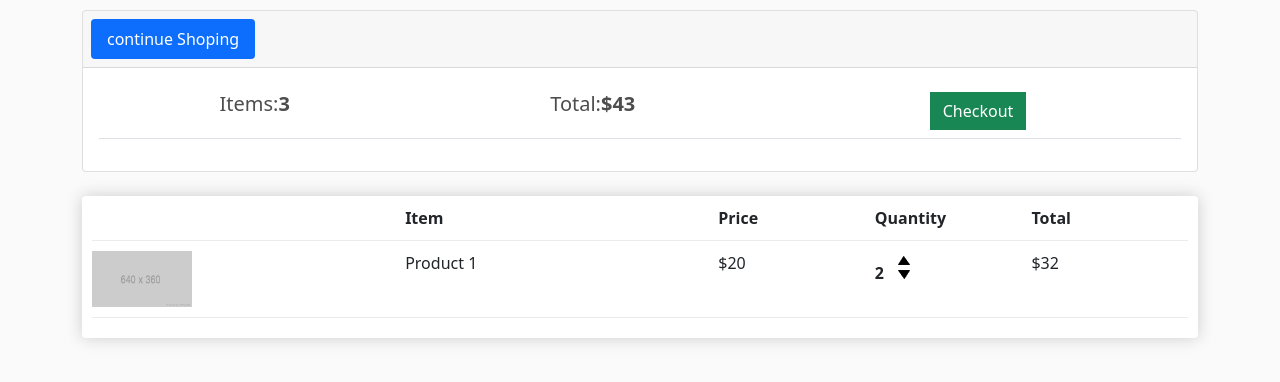
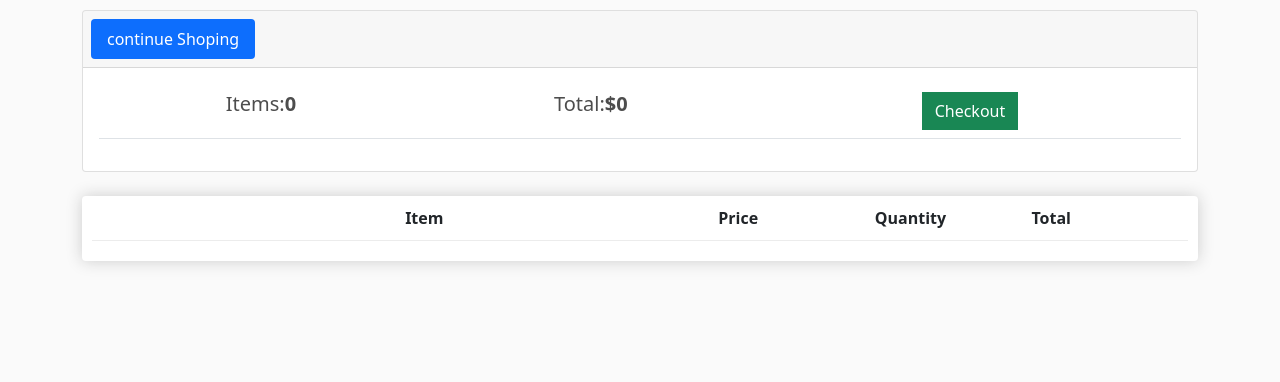
Before and after one commit to shobhit1215/Shopify, a Django app: page /cart/ in a window 1280 px wide. Shown: the part 56-438 px from the top of the page. Run offline with Django 3.2, Linux system fonts and the light colour scheme; lists and menus that the app fills with data are empty.

Commit message:
Added Cart Functionality

```diff
--- a/Shopify/settings.py
+++ b/Shopify/settings.py
@@ -129,3 +129,5 @@ DEFAULT_AUTO_FIELD = 'django.db.models.BigAutoField'
 STATICFILES_DIRS = [
     os.path.join(BASE_DIR,'static')
 ]
+MEDIA_URL = '/images/'
+MEDIA_ROOT = os.path.join(BASE_DIR,'static/images')
--- a/Shopify/urls.py
+++ b/Shopify/urls.py
@@ -15,8 +15,12 @@ Including another URLconf
 """
 from django.contrib import admin
 from django.urls import path,include
+from django.conf.urls.static import static
+from django.conf import settings
 
 urlpatterns = [
     path('admin/', admin.site.urls),
     path('',include('store.urls')),
 ]
+
+urlpatterns += static(settings.MEDIA_URL,document_root = settings.MEDIA_ROOT)
--- a/store/templates/store/cart.html
+++ b/store/templates/store/cart.html
@@ -18,8 +18,8 @@
             <div class="card-body">
                 <table class="table">
                     <tr>
-                        <th><h5>Items:<strong>3</strong></h5></th>
-                        <th><h5>Total:<strong>$43</strong></h5></th>
+                        <th><h5>Items:<strong>{{order.get_cart_items}}</strong></h5></th>
+                        <th><h5>Total:<strong>${{order.get_cart_total}}</strong></h5></th>
                         <th> <a href="{% url 'checkout' %}" class="btn btn-success">Checkout</a></th>
                     </tr>
 
@@ -36,21 +36,23 @@
                 <div style="flex:1"><strong>Quantity</strong></div>
                 <div style="flex:1"><strong>Total</strong></div>
             </div>
-
+            {% for item in items %}
             <div class="cart-row">
-                <div style="flex:2"><img class="row-image" src="{% static 'images/img.png' %}"></div>
-                <div style="flex:2"><p>Product 1</p></div>
-                <div style="flex:1"><p>$20</p></div>
+                <div style="flex:2"><img class="row-image" src="{{item.product.imageURL}}"></div>
+                <div style="flex:2"><p>{{item.product.name}}</p></div>
+                <div style="flex:1"><p>${{item.product.price|floatformat:2}}</p></div>
                 <div style="flex:1">
-                    <p class="quantity">2</p>
+                    <p class="quantity">{{item.quantity}}</p>
                     <div class="quantity">
                         <img class="chg-quantity" src="{% static  'images/arrow-up.png' %}">
 
                         <img class="chg-quantity" src="{% static  'images/arrow-down.png' %}">
                     </div>
                 </div>
-                <div style="flex:1"><p>$32</p></div>
+                <div style="flex:1"><p>${{item.get_total}}</p></div>
             </div>
+            {% endfor %}
+
 
 
         </div>
--- a/store/templates/store/store.html
+++ b/store/templates/store/store.html
@@ -8,7 +8,7 @@
     {% for product in products %}
     <div class="col-lg-4">
         <div class="card" style="width: 18rem;">
-            <img src="{% static 'images/headphones.png' %}" class="card-img-top" alt="...">
+            <img src="{{product.imageURL}}" class="card-img-top" alt="...">
             <div class="card-body">
                 <h5 class="card-title">{{ product.name }}</h5>
                 <p class="card-text">Digital: {{ product.digital }}</p>
--- a/store/views.py
+++ b/store/views.py
@@ -7,9 +7,25 @@ def store(request):
     return render(request,'store/store.html',context)
 
 def cart(request):
-    context = {}
+    if request.user.is_authenticated:
+        customer = request.user.customer
+        order, created = Order.objects.get_or_create(customer=customer, compelete=False)
+        items = order.orderitem_set.all()
+    else:
+        items = []
+        order = {'get_cart_total':0,'get_cart_items':0}
+
+    context = {'items':items,'order':order}
     return render(request,'store/cart.html',context)
 
 def checkout(request):
-    context = {}
+    if request.user.is_authenticated:
+        customer = request.user.customer
+        order, created = Order.objects.get_or_create(customer=customer, compelete=False)
+        items = order.orderitem_set.all()
+    else:
+        items = []
+        order = {'get_cart_total':0,'get_cart_items':0}
+
+    context = {'items':items,'order':order}
     return render(request,'store/checkout.html',context)
```
Also changed, not shown: store/models.py (+26 -1 lines), store/templates/store/checkout.html (+8 -6 lines), db.sqlite3, static/images/book.png (added), static/images/headphones_8v9RnGe.png (added), static/images/img_3idiK7Y.png (added), static/images/img_OLnWG6h.png (added), static/images/shirt.png (added), static/images/shoes.png (added), static/images/watch.png (added), store/migrations/0002_product_image.py (added).
